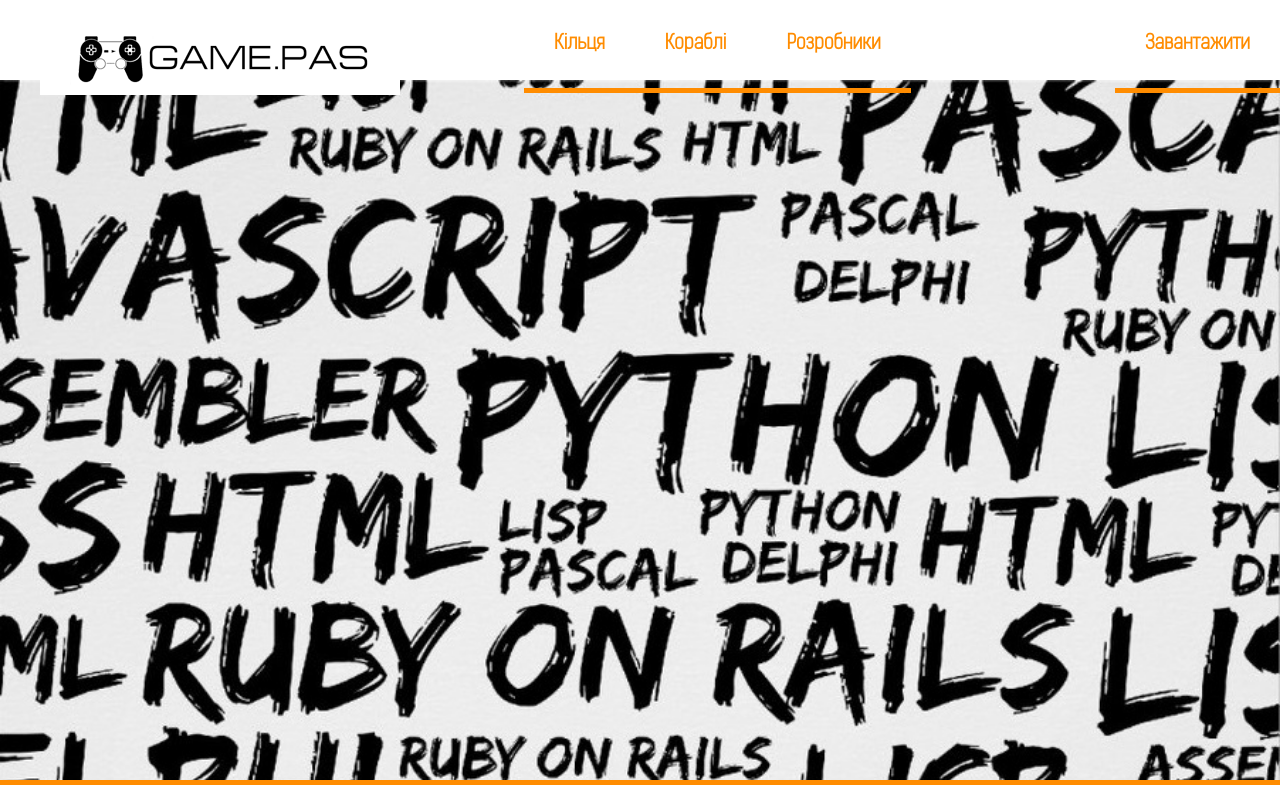
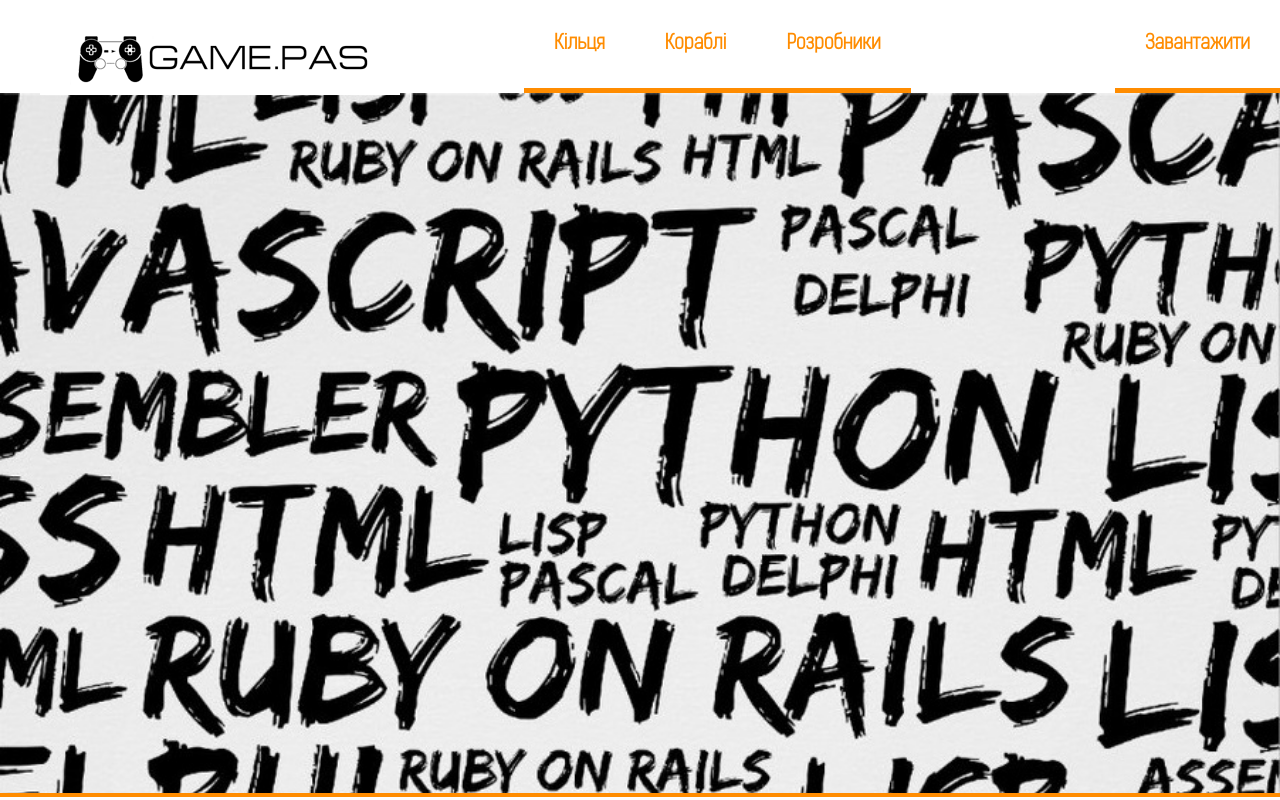
Before and after one commit to Pascalgame/pascalgame.github.com, a plain HTML site: page index.html in a window 1280 px wide. Drawn offline with Linux system fonts and the light colour scheme.

Commit message:
margintop

```diff
--- a/index.html
+++ b/index.html
@@ -17,8 +17,6 @@
                   </ul>
             </header>
             <div class="jumbotron"></div>
-            <div class="information">
 
-            </div>
             </body>
 </html>
--- a/style.css
+++ b/style.css
@@ -13,7 +13,7 @@ body {
     src: url(9142.otf);
 }
 header .main-menu {
-    height:10%;
+    height:93px;
     margin: 0;
 }
 header .main-menu > li {
@@ -57,12 +57,12 @@ header .main-menu li:last-child {
 }
 
 .jumbotron {
- border-bottom: 5px solid darkorange;
+  border-bottom: 4px solid darkorange;
   background-image: url(img/pascal1.jpg);
   height: 700px;
   background-repeat: repeat-y;
   background-size: cover;
   bottom: 100px;
-    position: inherit;
+  position: inherit;
 
 }
```
Also changed, not shown: img/pascal.jpg (deleted), img/theme.jpg (deleted).
